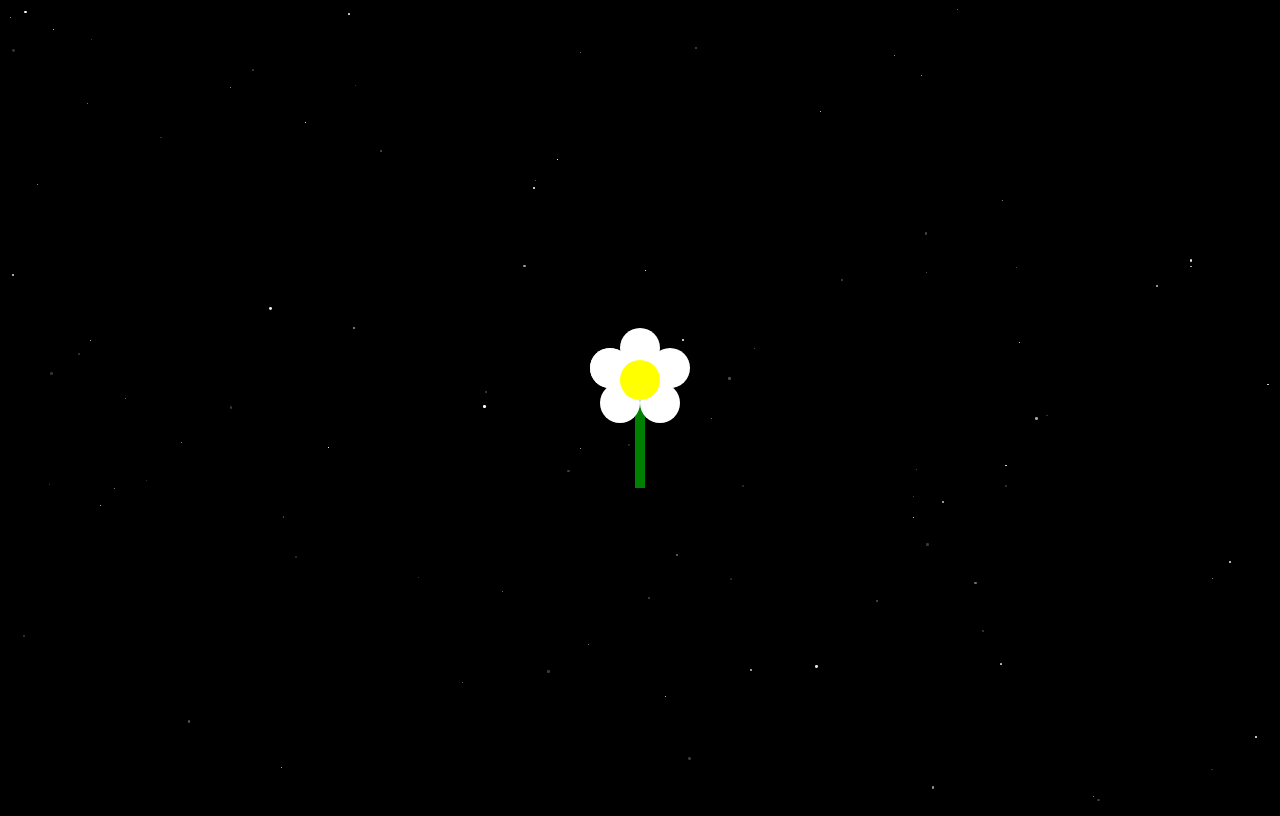
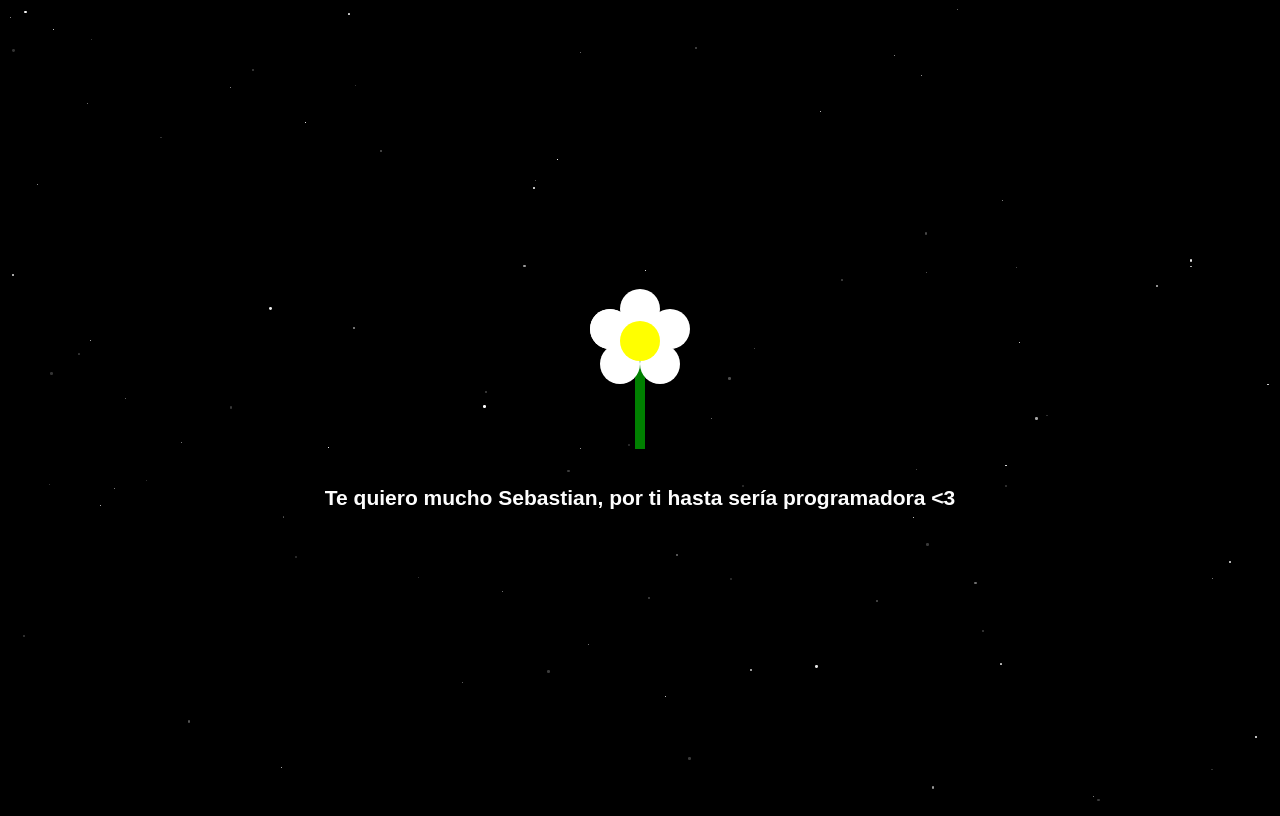
Before and after one commit to Nxtebqby/TOMTACOS, a plain HTML site: page index.html in a window 1280 px wide. Both pictures are taken after a click on the button "Presioname para ver una sorpresa". Drawn offline with Linux system fonts and the light colour scheme.

Commit message:
Update index.html

```diff
--- a/index.html
+++ b/index.html
@@ -83,7 +83,7 @@
         }
 
         /* Distribución de los pétalos alrededor del centro */
-        .petal:nth-child(1) { top: 50x; right: 20px; transform: translate(-50%, -50%); } /* Arriba */
+        .petal:nth-child(1) { top: 50px; right: 20px; transform: translate(-50%, -50%); } /* Arriba */
         .petal:nth-child(2) { top: -20px; left: 30px; transform: translate(-50%, -50%); } /* Izquierda */
         .petal:nth-child(3) { top: 35px; right: 10%; transform: translate(50%, -50%); } /* Derecha */
         .petal:nth-child(4) { top: 35px; left: 10%; transform: translate(-50%, 50%); } /* Abajo */
@@ -148,11 +148,22 @@
 
         /* Estilo para el mensaje */
         #message {
-            font-size: 16px; /* Tamaño del texto reducido */
+            font-size: 14px; /* Tamaño del texto reducido */
             font-weight: bold;
             display: none; /* Oculta el mensaje inicialmente */
             margin-top: 20px;
             font-family: 'Arial', sans-serif; /* Cambiar a la fuente que desees */
+            opacity: 0; /* Inicialmente invisible */
+            animation: fadeIn 1s ease forwards; /* Animación de fade in */
+        }
+
+        @keyframes fadeIn {
+            0% {
+                opacity: 0;
+            }
+            100% {
+                opacity: 1;
+            }
         }
     </style>
 </head>
@@ -208,11 +219,13 @@
             const center = flowerContainer.querySelector('.center');
             center.style.animation = 'appearCenter 0.8s ease forwards';
 
-            // Muestra el mensaje
+            // Muestra el mensaje con fade in
             const message = document.getElementById('message');
             setTimeout(() => {
                 message.style.display = 'block';
-            }, 3000); // Muestra el mensaje después de 3 segundos
+                message.style.animation = 'fadeIn 1s ease forwards'; // Agrega animación de fade in
+                message.style.opacity = 1; // Asegúrate de que sea visible
+            }, 2000); // Muestra el mensaje después de 2 segundos
         });
     </script>
 
```
